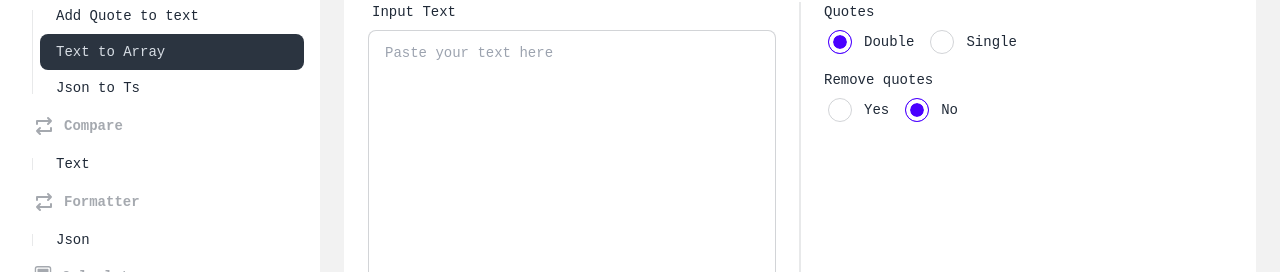
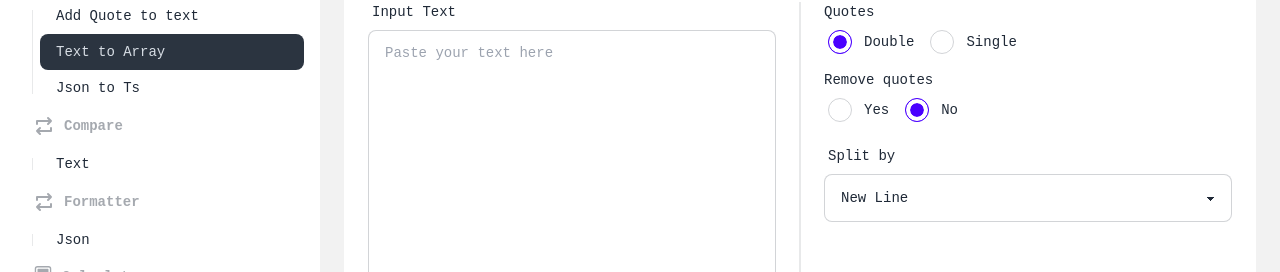
Before and after one commit to BarboolRahhi/my-utility-tools, a React (Vite) app: page /text-to-array in a window 1280 px wide. Shown: the part 110-382 px from the top of the page. Built offline with nearby package versions, Linux system fonts and the light colour scheme; a web font is replaced by a local one.

Commit message:
added splitby

```diff
--- a/src/pages/TextToArray.tsx
+++ b/src/pages/TextToArray.tsx
@@ -68,6 +68,17 @@ export default function TextToArray() {
               defaultChecked
             />
           </RadioGroup>
+          <label className="form-control w-full ">
+            <div className="label">
+              <span className="label-text">Split by</span>
+            </div>
+            <select {...register("splitBy")} className="select select-bordered">
+              <option value={`\n`}>New Line</option>
+              <option>:</option>
+              <option>;</option>
+              <option>,</option>
+            </select>
+          </label>
 
           <div className="flex gap-4 mt-4 lg:mt-auto">
             <Button type="submit" variant="primary" className="flex-1">
```
